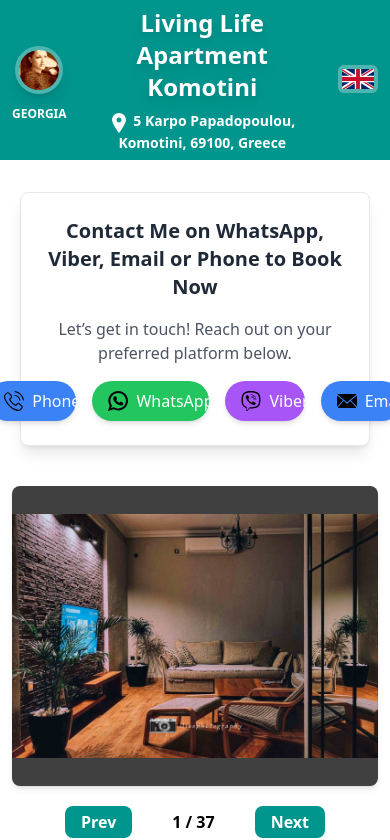
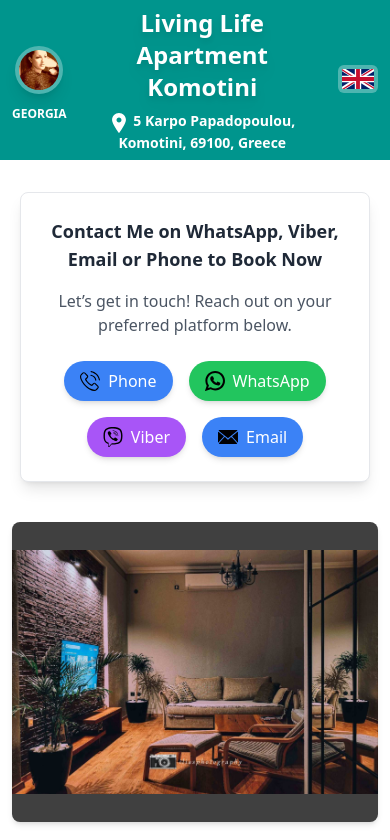
Before and after one commit to qbeeeeee/HouseRental, a React (Vite) app: page / in a window 390 px wide. Shown: the top 840 px of the page. Built offline with nearby package versions, Linux system fonts and the light colour scheme.

Commit message:
translations for contact added, and fixes for width on small screens

```diff
--- a/src/App.jsx
+++ b/src/App.jsx
@@ -14,21 +14,20 @@ import phone from "./assets/svg/phone.svg";
 const App = () => {
   const { t } = useTranslation();
   const { info, tel, msg } = t("homepage");
+  const { contactme, contactme1 } = t("contact");
   return (
     <div className="min-h-screen bg-white mb-5 overflow-x-hidden">
       <NavBar />
       <div>
         <div className="container px-5 xl:px-36 mx-auto mt-8">
           <div className="w-full mx-auto bg-white border border-gray-200 shadow-lg rounded-lg flex flex-col p-6 gap-4 items-center">
-            <h2 className="text-xl font-bold text-gray-800 text-center">
-              Contact Me on WhatsApp, Viber, Email or Phone to Book Now
+            <h2 className="text-lg md:text-xl font-bold text-gray-800 text-center">
+              {contactme}
             </h2>
-            <p className="text-gray-600 text-center">
-              Let’s get in touch! Reach out on your preferred platform below.
-            </p>
+            <p className="text-gray-600 text-center">{contactme1}</p>
 
             {/* Contact options (example) */}
-            <div className="flex gap-4">
+            <div className="flex gap-4 flex-wrap max-w-[300px] sm:max-w-full items-center justify-center mt-2">
               <a
                 href="tel:6986984143"
                 className="flex items-center gap-2 px-4 py-2 bg-blue-500 text-white rounded-full shadow-md hover:bg-blue-600 transition"
--- a/src/i18n/translationEN.json
+++ b/src/i18n/translationEN.json
@@ -108,5 +108,9 @@
     "info": "Contact Information",
     "tel": "Telephone",
     "msg": "As a private host, I am not able to issue invoices, and according to Greek law, the provision of cleaning services is prohibited."
+  },
+  "contact": {
+    "contactme": "Contact Me on WhatsApp, Viber, Email or Phone to Book Now",
+    "contactme1": "Let’s get in touch! Reach out on your preferred platform below."
   }
 }
--- a/src/i18n/translationGR.json
+++ b/src/i18n/translationGR.json
@@ -108,5 +108,9 @@
     "info": "Στοιχεία Επικοινωνίας",
     "tel": "Τηλέφωνο",
     "msg": "Ως ιδιώτης οικοδεσπότης, δεν έχω τη δυνατότητα έκδοσης τιμολογίου, και σύμφωνα με την ελληνική νομοθεσία, απαγορεύεται η παροχή υπηρεσίας καθαριότητας."
+  },
+  "contact": {
+    "contactme": "Επικοινωνήστε μαζί μου στο WhatsApp, Viber, Email ή Τηλέφωνο για να Κλείσετε Τώρα",
+    "contactme1": "Επικοινωνήστε μέσω της προτιμώμενης πλατφόρμας σας παρακάτω."
   }
 }
--- a/src/i18n/translationTR.json
+++ b/src/i18n/translationTR.json
@@ -108,5 +108,9 @@
     "info": "İletişim Bilgileri",
     "tel": "Telefon",
     "msg": "Özel bir ev sahibi olarak, fatura düzenleme imkanım yoktur ve Yunan yasalarına göre temizlik hizmeti sağlanması yasaktır."
+  },
+  "contact": {
+    "contactme": "Hemen Rezervasyon Yapmak İçin WhatsApp, Viber, E-posta veya Telefonla İletişime Geçin",
+    "contactme1": "İletişime geçelim! Aşağıdaki tercih ettiğiniz platformdan bize ulaşın."
   }
 }
```
